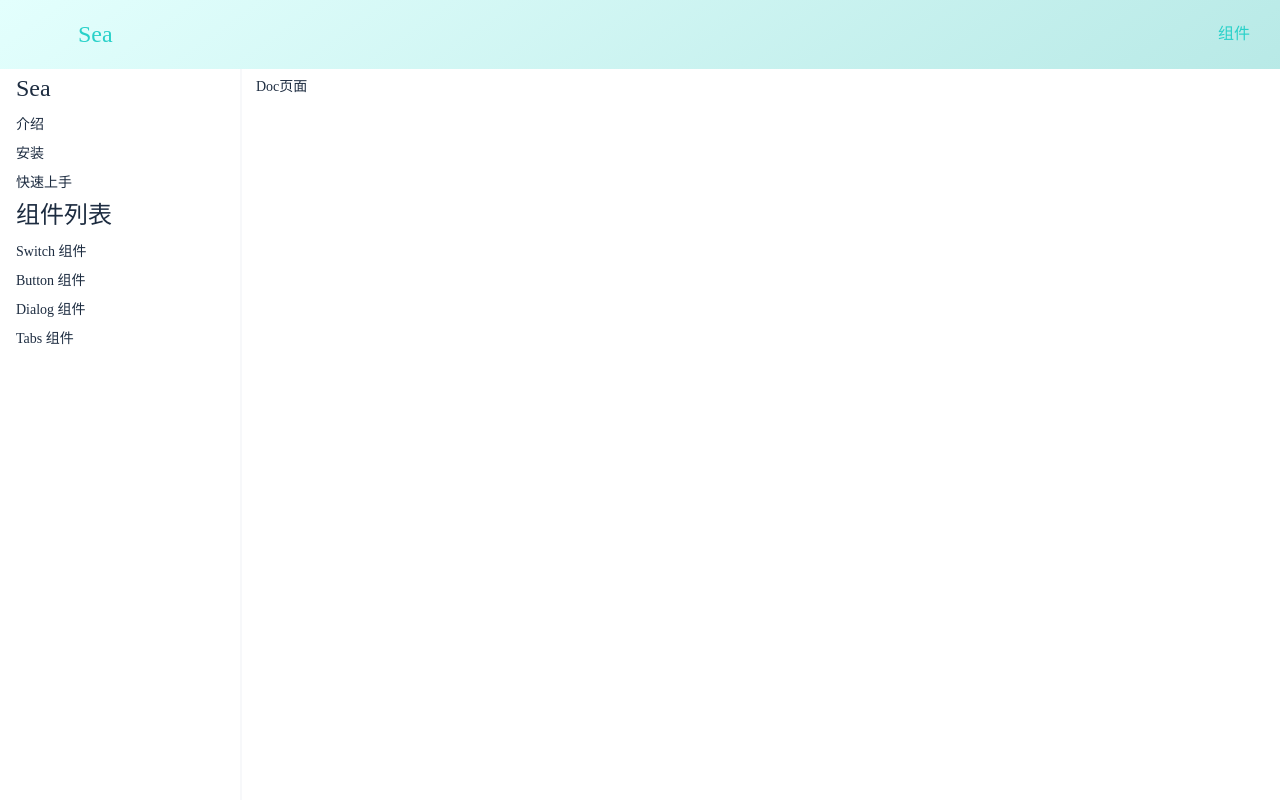
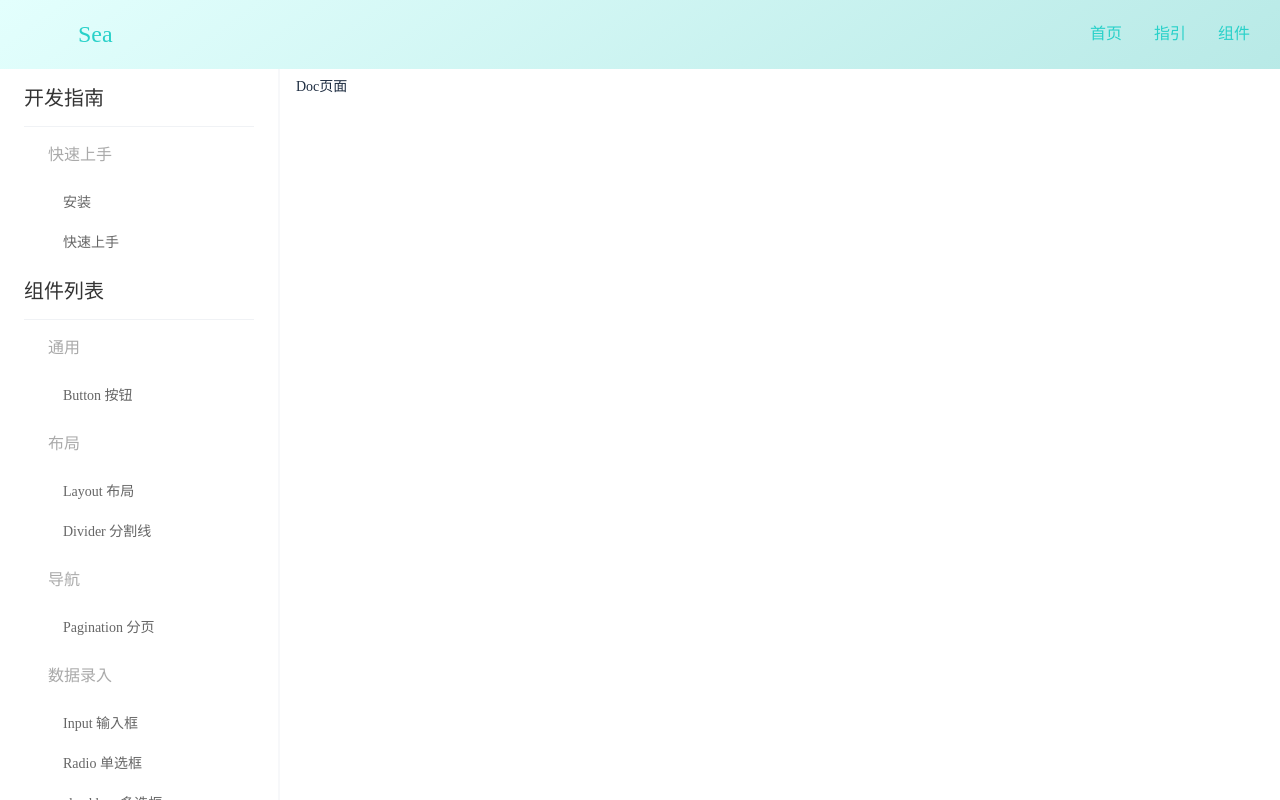
Before and after one commit to yinhaiying/vue3-ts-ui, a Vue app: page /doc in a window 1280 px wide. Built offline with nearby package versions, Linux system fonts and the light colour scheme.

Commit message:
实现布局优化

```diff
--- a/src/components/Topnav.vue
+++ b/src/components/Topnav.vue
@@ -9,6 +9,12 @@
       <div class="name">Sea </div>
     </div>
     <ul class="menu">
+      <li>
+        <router-link to="/">首页</router-link>
+      </li>
+      <li>
+         <router-link to="/guide/intro">指引</router-link>
+      </li>
       <li>
         <router-link to="/doc/switch">组件</router-link>
       </li>
--- a/src/router/index.ts
+++ b/src/router/index.ts
@@ -9,6 +9,7 @@ import TabsDemo from "../components/TabsDemo.vue";
 import Intro from "../views/Intro.vue";
 import GetStarted from "../views/GetStarted.vue";
 import Install from "../views/Install.vue";
+import Design from "../views/Design.vue";
 const routes: Array<RouteRecordRaw> = [
   {
     path: '/',
@@ -21,7 +22,6 @@ const routes: Array<RouteRecordRaw> = [
     component: () => import('../views/Doc.vue'),
     children: [
       { path: "", component: DocDemo },
-      { path: "intro", name:"Intro",component: Intro },
       { path: "get-started", name: "GetStarted", component: GetStarted },
       { path: "install", name: "Install", component: Install },
       { path: "switch", component: SwitchDemo },
@@ -29,7 +29,17 @@ const routes: Array<RouteRecordRaw> = [
       { path: "dialog", component: DialogDemo },
       { path: "tabs", component: TabsDemo },
     ],
-  }
+  },
+  {
+    path: '/guide',
+    name: 'Guide',
+    component: () => import('../views/Guide.vue'),
+    children: [
+      { path: "intro", name:"Intro",component: Intro },
+      { path: "design", name: "Design", component: Design },
+
+    ],
+  },
 ]
 
 const router = createRouter({
--- /dev/null
+++ b/src/views/Design.vue
@@ -0,0 +1,3 @@
+<template>
+  <Markdown path = "design.md"></Markdown>
+</template>
--- a/src/views/Doc.vue
+++ b/src/views/Doc.vue
@@ -1,36 +1,78 @@
 <template>
   <div class="layout">
-    <top-nav class="nav" toggleMenuButtonVisibility = "true"/>
+    <top-nav class="nav" toggleMenuButtonVisibility="true" />
     <div class="content">
       <aside v-if="menuVisible">
-        <h2>Sea</h2>
+        <h2>开发指南</h2>
+        <div class="item">
+          <h3>快速上手</h3>
           <ol>
             <li>
-            <router-link to = "/doc/intro">介绍</router-link>
+              <router-link to="/doc/install">安装</router-link>
             </li>
             <li>
-            <router-link to = "/doc/install">安装</router-link>
+              <router-link to="/doc/get-started">快速上手</router-link>
+            </li>
+          </ol>
+        </div>
+        <h2>组件列表</h2>
+        <div class="item">
+          <h3>通用</h3>
+          <ol>
+            <li>
+              <router-link to="/doc/button">Button 按钮</router-link>
+            </li>
+          </ol>
+        </div>
+        <div class="item">
+          <h3>布局</h3>
+          <ol>
+            <li>
+              <router-link to="/doc/switch">Layout 布局</router-link>
             </li>
             <li>
-            <router-link to = "/doc/get-started">快速上手</router-link>
+              <router-link to="/doc/button">Divider 分割线</router-link>
             </li>
           </ol>
-
-        <h2>组件列表</h2>
+        </div>
+        <div class="item">
+          <h3>导航</h3>
           <ol>
             <li>
-            <router-link to="/doc/switch">Switch 组件</router-link>
+              <router-link to="/doc/switch">Pagination 分页</router-link>
+            </li>
+          </ol>
+        </div>
+        <div class="item">
+          <h3>数据录入</h3>
+          <ol>
+            <li>
+              <router-link to="/doc/switch">Input 输入框</router-link>
             </li>
             <li>
-            <router-link to="/doc/button">Button 组件</router-link>
+              <router-link to="/doc/switch">Radio 单选框</router-link>
             </li>
             <li>
-            <router-link to="/doc/dialog">Dialog 组件</router-link>
+              <router-link to="/doc/switch">checkbox 多选框</router-link>
             </li>
+          </ol>
+        </div>
+        <div class="item">
+          <h3>数据展示</h3>
+          <ol>
             <li>
               <router-link to="/doc/tabs">Tabs 组件</router-link>
             </li>
           </ol>
+        </div>
+        <div class="item">
+          <h3>反馈</h3>
+          <ol>
+            <li>
+              <router-link to="/doc/dialog">Dialog 弹窗</router-link>
+            </li>
+          </ol>
+        </div>
       </aside>
       <main>
         <router-view />
@@ -59,6 +101,7 @@ $aside-index: 10;
   display: flex;
   flex-direction: column;
   height: 100vh;
+
   > .nav {
     flex-shrink: 0;
     background: linear-gradient(
@@ -71,7 +114,7 @@ $aside-index: 10;
   > .content {
     flex-grow: 1;
     padding-top: 60px;
-    padding-left: 240px;
+    padding-left: 280px;
     @media (max-width: 500px) {
       padding-left: 0;
     }
@@ -89,27 +132,49 @@ $aside-index: 10;
   }
 }
 aside {
-
-  width: 240px;
-  padding: 16px 0;
+  box-sizing: border-box;
+  width: 280px;
   position: fixed;
   top: 0;
   left: 0;
-  padding-top: 70px;
+  padding: 70px 0;
   height: 100%;
   z-index: $aside-index;
-  border-right:2px solid #F7F8FA;
+  border-right: 2px solid #f7f8fa;
+  overflow-y: scroll;
+  overflow-x:hidden;
   > h2 {
-    margin-bottom: 4px;
-    padding: 0 16px;
-    font-size:24px;
+    margin: 0 24px;
+    font-size: 20px;
+    line-height: 56px;
+    color: #333;
+    letter-spacing: 0;
+    border-bottom: 1px solid #f0f2f5;
+  }
+  .item {
+    > h3 {
+      padding-left: 48px;
+      height: 56px;
+      line-height: 56px;
+      font-family: PingFangSC-Regular;
+      font-size: 16px;
+      color: #aaa;
+      letter-spacing: 0;
     }
     > ol {
       > li {
+        height:40px;
+        line-height:40px;
         > a {
           display: block;
-        padding: 4px 16px;
+          position: relative;
+          padding-left: 63px;
+          font-family: PingFangSC-Regular;
+          font-size: 14px;
+          color: #666;
+          letter-spacing: 0;
           text-decoration: none;
+        }
       }
     }
   }
@@ -118,19 +183,40 @@ main {
   overflow: auto;
 }
 
-.router-link-active{
-  background:#0366ff;
-  background-color:rgba(3, 102, 255, 0.05);
-  color:#0366ff;
-  position:relative;
-  &:after{
-    position:absolute;
-    content:"";
-    width:2px;
-    background:#0366ff;
-    height:100%;
-    right:-2px;
-    top:0;
+.router-link-active {
+  background: #0366ff;
+  background-color: rgba(3, 102, 255, 0.05);
+  color: #0366ff;
+  position: relative;
+  &:after {
+    position: absolute;
+    content: "";
+    width: 2px;
+    background: #0366ff;
+    height: 100%;
+    right: -2px;
+    top: 0;
   }
 }
 </style>
+
+<style lang="scss" scoped>
+::-webkit-scrollbar {
+  width: 4px;
+  height: 4px;
+  background-color: #fff;
+}
+/*定义滚动条轨道 内阴影+圆角*/
+::-webkit-scrollbar-track {
+  box-shadow: inset 0 0 6px rgba(0, 0, 0, 0.3);
+  border-radius: 10px;
+  background-color: #f5f5f5;
+}
+
+/*定义滑块 内阴影+圆角*/
+::-webkit-scrollbar-thumb {
+  border-radius: 10px;
+  box-shadow: inset 0 0 6px rgba(0, 0, 0, 0.3);
+  background-color: #DDDEE0;
+}
+</style>
--- /dev/null
+++ b/src/views/Guide.vue
@@ -0,0 +1,116 @@
+<template>
+  <div class="layout">
+    <top-nav class="nav" toggleMenuButtonVisibility = "true"/>
+    <div class="content">
+      <aside v-if="menuVisible">
+        <ol>
+          <li>
+            <router-link to = "/guide/intro">介绍</router-link>
+          </li>
+          <li>
+            <router-link to = "/guide/design">设计原则</router-link>
+          </li>
+        </ol>
+      </aside>
+      <main>
+        <router-view />
+      </main>
+    </div>
+  </div>
+</template>
+<script lang="ts">
+import TopNav from "../components/Topnav.vue";
+import { defineComponent, inject, Ref } from "vue";
+
+export default defineComponent({
+  name: "Home",
+  components: {
+    TopNav,
+  },
+  setup() {
+    const menuVisible = inject<Ref<boolean>>("menuVisible"); // get
+    return { menuVisible };
+  },
+});
+</script>
+<style lang="scss" scoped>
+$aside-index: 10;
+.layout {
+  display: flex;
+  flex-direction: column;
+  height: 100vh;
+  > .nav {
+    flex-shrink: 0;
+    background: linear-gradient(
+      145deg,
+      rgba(227, 255, 253, 1) 0%,
+      rgba(183, 233, 230, 1) 100%
+    );
+    z-index: 11;
+  }
+  > .content {
+    flex-grow: 1;
+    padding-top: 60px;
+    padding-left: 240px;
+    @media (max-width: 500px) {
+      padding-left: 0;
+    }
+  }
+}
+.content {
+  display: flex;
+  > aside {
+    flex-shrink: 0;
+  }
+  > main {
+    flex-grow: 1;
+    padding: 16px;
+    background: white;
+  }
+}
+aside {
+
+  width: 240px;
+  padding: 16px 0;
+  position: fixed;
+  top: 0;
+  left: 0;
+  padding-top: 70px;
+  height: 100%;
+  z-index: $aside-index;
+  border-right:2px solid #F7F8FA;
+  > h2 {
+    margin-bottom: 4px;
+    padding: 0 16px;
+    font-size:24px;
+  }
+  > ol {
+    > li {
+      > a {
+        display: block;
+        padding: 4px 16px;
+        text-decoration: none;
+      }
+    }
+  }
+}
+main {
+  overflow: auto;
+}
+
+.router-link-active{
+  background:#0366ff;
+  background-color:rgba(3, 102, 255, 0.05);
+  color:#0366ff;
+  position:relative;
+  &:after{
+    position:absolute;
+    content:"";
+    width:2px;
+    background:#0366ff;
+    height:100%;
+    right:-2px;
+    top:0;
+  }
+}
+</style>
```
Also changed, not shown: src/docs/design.md (added, +14 -0 lines), src/docs/intro.md (+0 -17 lines). Lines whose indentation alone changed are shown as unchanged.
